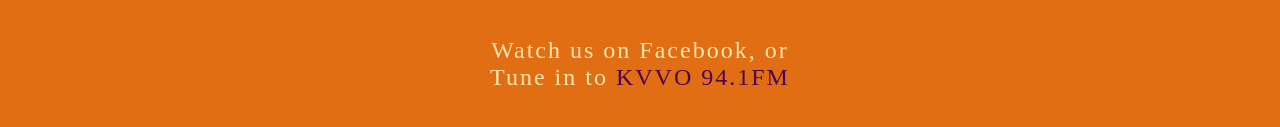
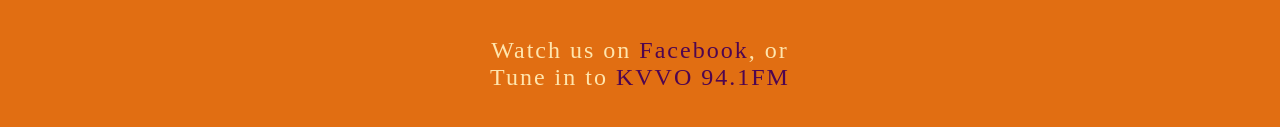
Before and after one commit to stacey77nash/wildfire7, a plain HTML site: page index.html in a window 1280 px wide. Shown: the part 297-424 px from the top of the page. Drawn offline with Linux system fonts and the light colour scheme.

Commit message:
Update index.html

```diff
--- a/index.html
+++ b/index.html
@@ -33,7 +33,7 @@
 
 			</div>
 			<div class="media">
-				<p>Watch us on Facebook<a href="https://www.facebook.com/wfgcabilene/" target="_blank"></a>, or</p>
+				<p>Watch us on <a href="https://www.facebook.com/wfgcabilene/" target="_blank">Facebook</a>, or</p>
 
 				<p>Tune in to <a href="http://streema.com/radios/play/Radio_Vida_KVVO_LP" target="_blank">KVVO 94.1FM</a></p>
 				<br>
```
